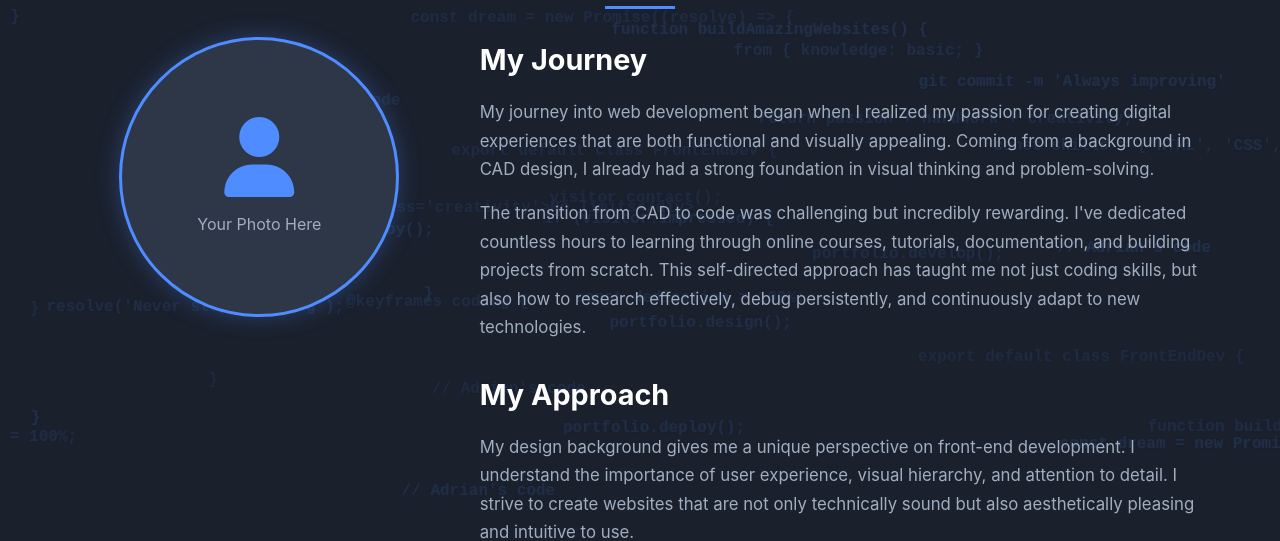
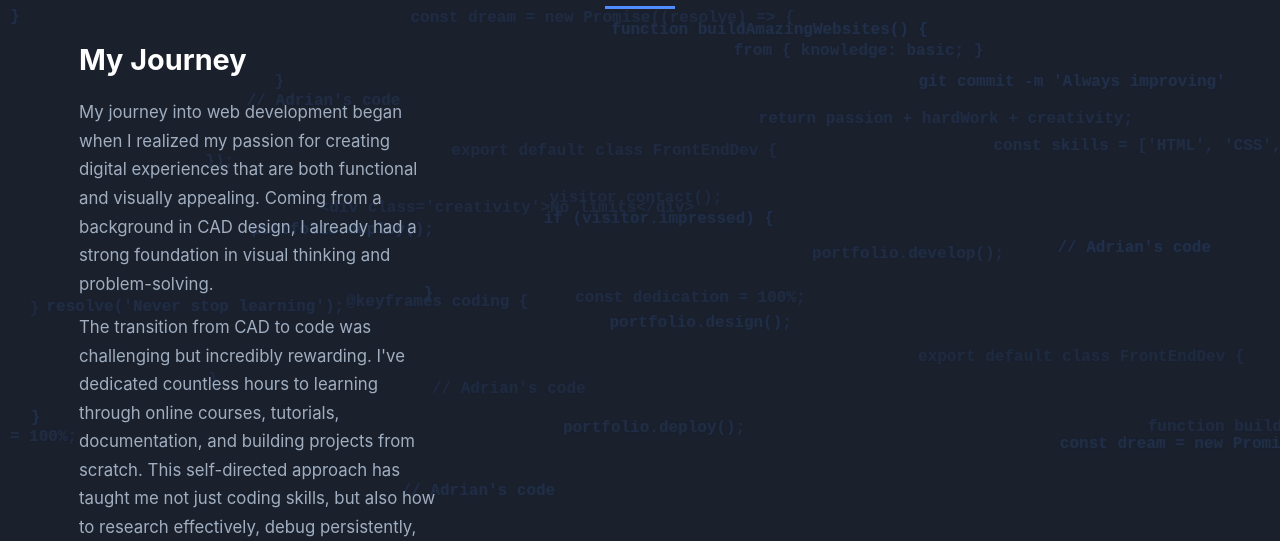
Before and after one commit to AdrianLicht/Portfolio-upgraded, a plain HTML site: page about.html in a window 1280 px wide. Shown: the part 259-800 px from the top of the page. Drawn offline with Linux system fonts and the light colour scheme.

Commit message:
Remove photo section from about page

```diff
--- a/about.html
+++ b/about.html
@@ -41,13 +41,6 @@
                 <h1 class="page-title">About Me</h1>
 
                 <div class="about-container">
-                    <div class="about-image">
-                        <div class="profile-placeholder" aria-label="Profile Image Placeholder">
-                            <i class="fas fa-user" aria-hidden="true"></i>
-                            <p>Your Photo Here</p>
-                        </div>
-                    </div>
-
                     <div class="about-content">
                         <h2>My Journey</h2>
                         <p>
```
